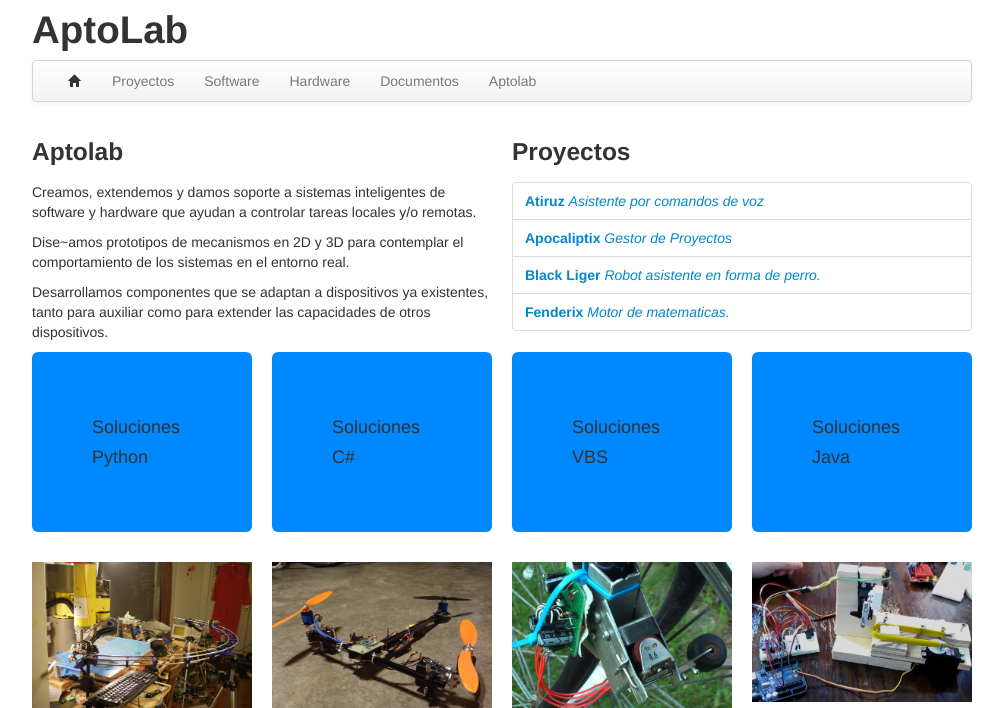
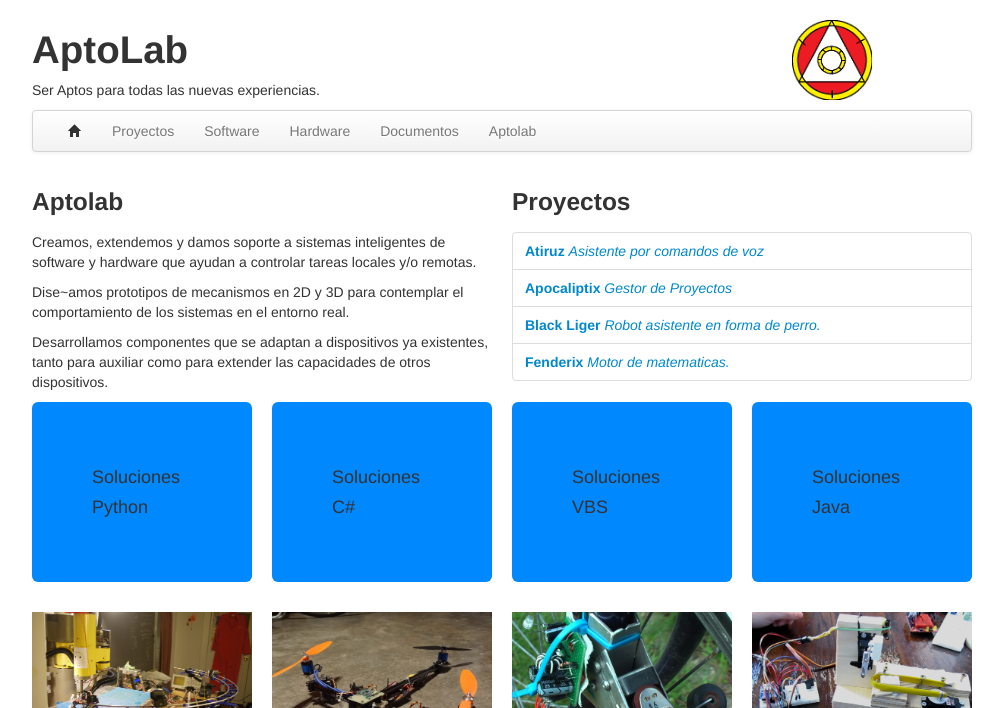
Before and after one commit to aptolab/aptolab.github.io, a plain HTML site: page index.html in a window 1280 px wide. Shown: the top 708 px of the page, without its empty margins (138-1141 px from the left). Drawn offline with Linux system fonts and the light colour scheme.

Commit message:
agregando el logo

```diff
--- a/index.html
+++ b/index.html
@@ -11,10 +11,14 @@
   <body>
 <div class="container">
     <!-- HEADER -->
+    <br>
 <div class="row">
-<div class="span12">
+<div class="span6">
 <h1>AptoLab</h1>
-<p></p>
+<p>Ser Aptos para todas las nuevas experiencias.</p>
+</div>
+<div class="span6">
+    <img src="images/logo5.png" style="width : 80px ; float : right;margin-right : 100px ;">
 </div>
 </div>
 <div class="navbar navbar-fixed-top- navbar-static center" >
@@ -43,6 +47,7 @@
   <p>Dise~amos prototipos de mecanismos en 2D y 3D para contemplar el comportamiento de los sistemas en el entorno real.</p>
   <p>Desarrollamos componentes que se adaptan a dispositivos ya existentes, tanto para auxiliar como para extender las capacidades de otros dispositivos.</b>
     </div>
+
 	<div class="span6">
         <h3>Proyectos</h3>
     <ul class="nav nav-tabs nav-stacked">
```
Lines whose indentation alone changed are shown as unchanged.
